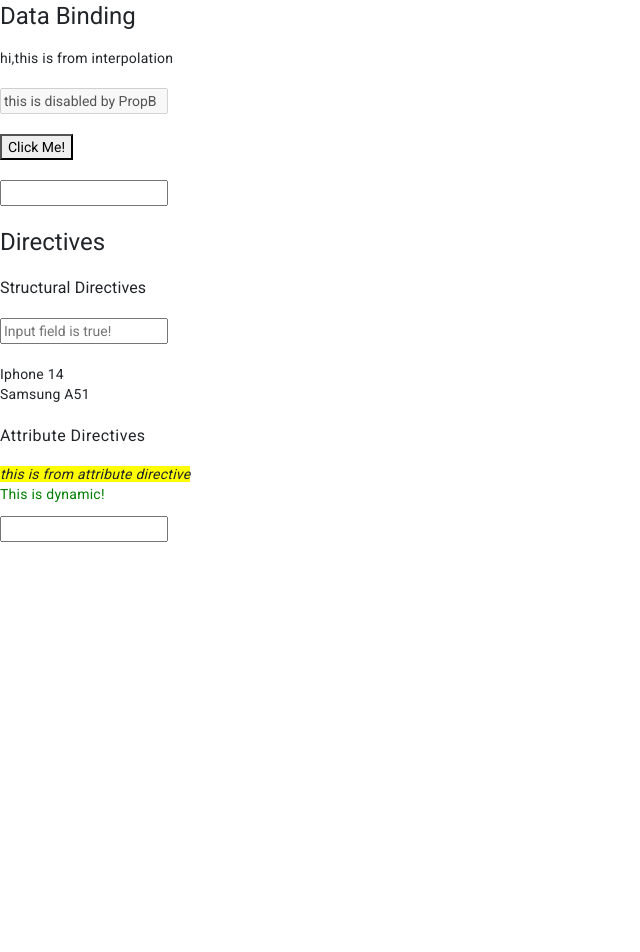
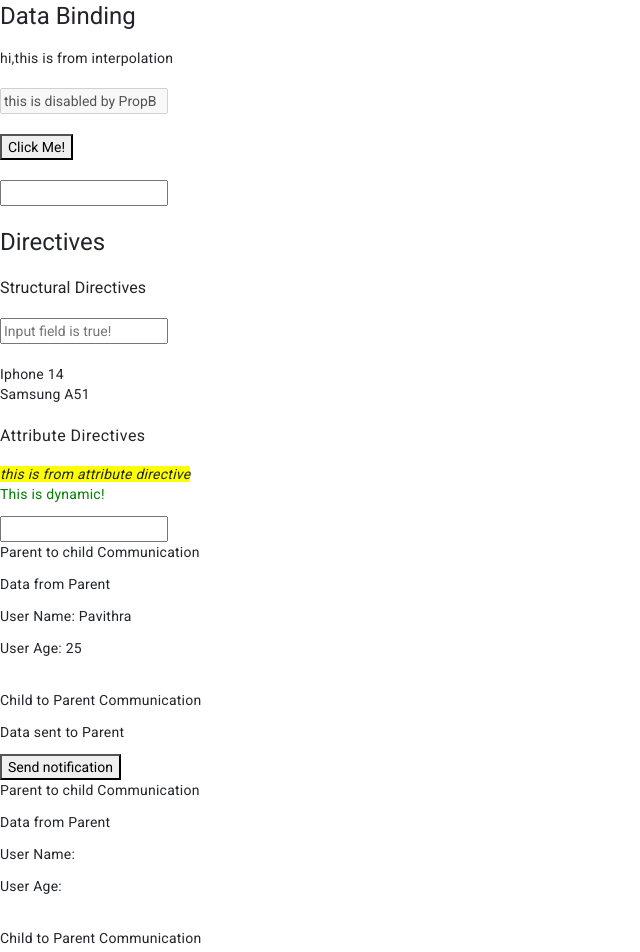
Before and after one commit to Pavithrakanchana/Angular_POC, an Angular app in the folder AngularPOC/: page / in a window 1280 px wide. Shown: the top 952 px of the page, without its empty margins (0-640 px from the left). Before the commit the page ends 800 px from the top, so only its background shows below. Built offline with nearby package versions, Linux system fonts and the light colour scheme.

Commit message:
component communication completed

```diff
--- a/AngularPOC/src/app/app.component.html
+++ b/AngularPOC/src/app/app.component.html
@@ -1,3 +1,4 @@
 <router-outlet />
 <app-data-binding />
 <app-directives />
+<app-parent />
--- a/AngularPOC/src/app/app.component.ts
+++ b/AngularPOC/src/app/app.component.ts
@@ -2,13 +2,14 @@ import { Component } from '@angular/core';
 import { RouterOutlet } from '@angular/router';
 import { DataBindingComponent } from "./concepts/data-binding/data-binding.component";
 import { DirectivesComponent } from "./concepts/directives/directives.component";
+import { ParentComponent } from './concepts/parent/parent.component';
 
 
 
 @Component({
   selector: 'app-root',
   standalone: true,
-  imports: [RouterOutlet, DataBindingComponent, DirectivesComponent],
+  imports: [RouterOutlet, DataBindingComponent, DirectivesComponent,ParentComponent],
   templateUrl: './app.component.html',
   styleUrl: './app.component.css'
 })
--- /dev/null
+++ b/AngularPOC/src/app/concepts/child/child.component.html
@@ -0,0 +1,8 @@
+<p>Parent to child Communication</p>
+<p>Data from Parent</p>
+<p>User Name: {{ userData?.name }}</p>
+<p>User Age: {{ userData?.age }}</p>
+<br/>
+<p>Child to Parent Communication</p>
+<p>Data sent to Parent</p>
+<button type="submit" (click)="sendNotification()">Send notification</button>
--- /dev/null
+++ b/AngularPOC/src/app/concepts/child/child.component.ts
@@ -0,0 +1,35 @@
+import { Component, Input, Output, EventEmitter } from '@angular/core';
+import { CommonModule, NgIf } from '@angular/common';
+@Component({
+  selector: 'app-child',
+  standalone: true,
+  imports: [CommonModule,NgIf],
+  templateUrl: './child.component.html',
+  styleUrl: './child.component.css'
+})
+export class ChildComponent {
+
+  @Input() userData : any;
+   log: string = '';
+  @Output() notifyParent : EventEmitter<any>= new EventEmitter<any>();
+   //childToParent:boolean = false;
+
+  ngOnChanges(changes: any ) {
+    if (changes['value']) {
+      this.log += 'ngOnChanges called, ';
+    }
+  }
+ngOnInit(){
+  if(this.userData === ""){
+    console.log('No data found');
+    console.log(this.userData);
+
+  }
+}
+sendNotification(){
+  //this.childToParent = true;
+  const msg = 'Hi Parent, Got your msg';
+  this.notifyParent.emit(msg);
+}
+
+}
--- /dev/null
+++ b/AngularPOC/src/app/concepts/parent/parent.component.html
@@ -0,0 +1,2 @@
+<app-child [userData]="user"></app-child>
+<app-child (notifyParent)="receiveNotification($event)"></app-child>
--- /dev/null
+++ b/AngularPOC/src/app/concepts/parent/parent.component.ts
@@ -0,0 +1,19 @@
+import { Component } from '@angular/core';
+import { ChildComponent } from '../child/child.component';
+
+@Component({
+  selector: 'app-parent',
+  standalone: true,
+  imports: [ChildComponent],
+  templateUrl: './parent.component.html',
+  styleUrl: './parent.component.css'
+})
+export class ParentComponent {
+  user = {
+    name : 'Pavithra',
+    age : 25
+  }
+receiveNotification(eMsg:string){
+  alert('msg from child:'+ eMsg);
+}
+}
```
Also changed, not shown: AngularPOC/src/app/concepts/child/child.component.css (added), AngularPOC/src/app/concepts/parent/parent.component.css (added), 2 other files (tests, documents, lock files or other folders).
